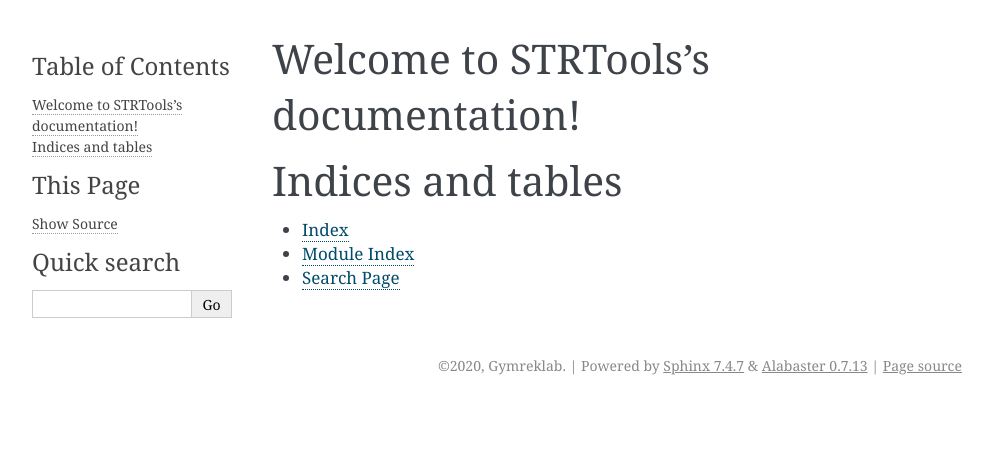
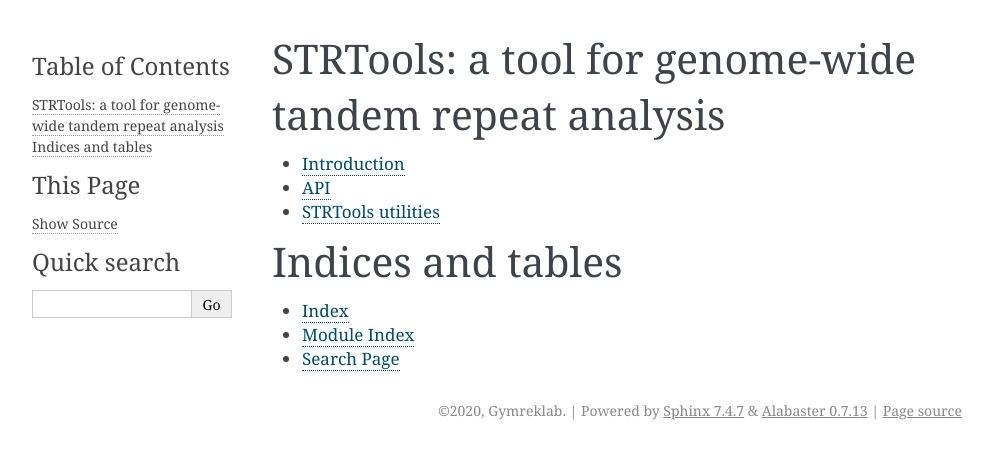
Before and after one commit to gymrek-lab/TRTools, a Sphinx documentation site: the page built from doc/index.rst, in a window 1280 px wide. Shown: the top 459 px of the page, without its empty margins (148-1141 px from the left). Built offline with Sphinx 7.4.7, drawn with Linux system fonts in a browser that asks for light colours; pages that are not in the unit, such as notebooks, are missing from menus.

Commit message:
updating docs

```diff
--- /dev/null
+++ b/doc/API.rst
@@ -0,0 +1,2 @@
+API
+===
--- /dev/null
+++ b/doc/INTRO.rst
@@ -0,0 +1,4 @@
+Introduction
+============
+
+.. include:: ../README.md
--- /dev/null
+++ b/doc/UTILITIES.rst
@@ -0,0 +1,2 @@
+STRTools utilities
+==================
--- a/doc/index.rst
+++ b/doc/index.rst
@@ -3,14 +3,15 @@
    You can adapt this file completely to your liking, but it should at least
    contain the root `toctree` directive.
 
-Welcome to STRTools's documentation!
+STRTools: a tool for genome-wide tandem repeat analysis
 ====================================
 
 .. toctree::
    :maxdepth: 2
-   :caption: Contents:
 
-
+   INTRO
+   API
+   UTILITIES
 
 Indices and tables
 ==================
```
Also changed, not shown: doc/source/dumpSTR.rst (+0 -9 lines), doc/source/mergeSTR.rst (+0 -9 lines), doc/source/setup.rst (deleted, +0 -7 lines), doc/source/statSTR.rst (+0 -9 lines), 1 other file.
